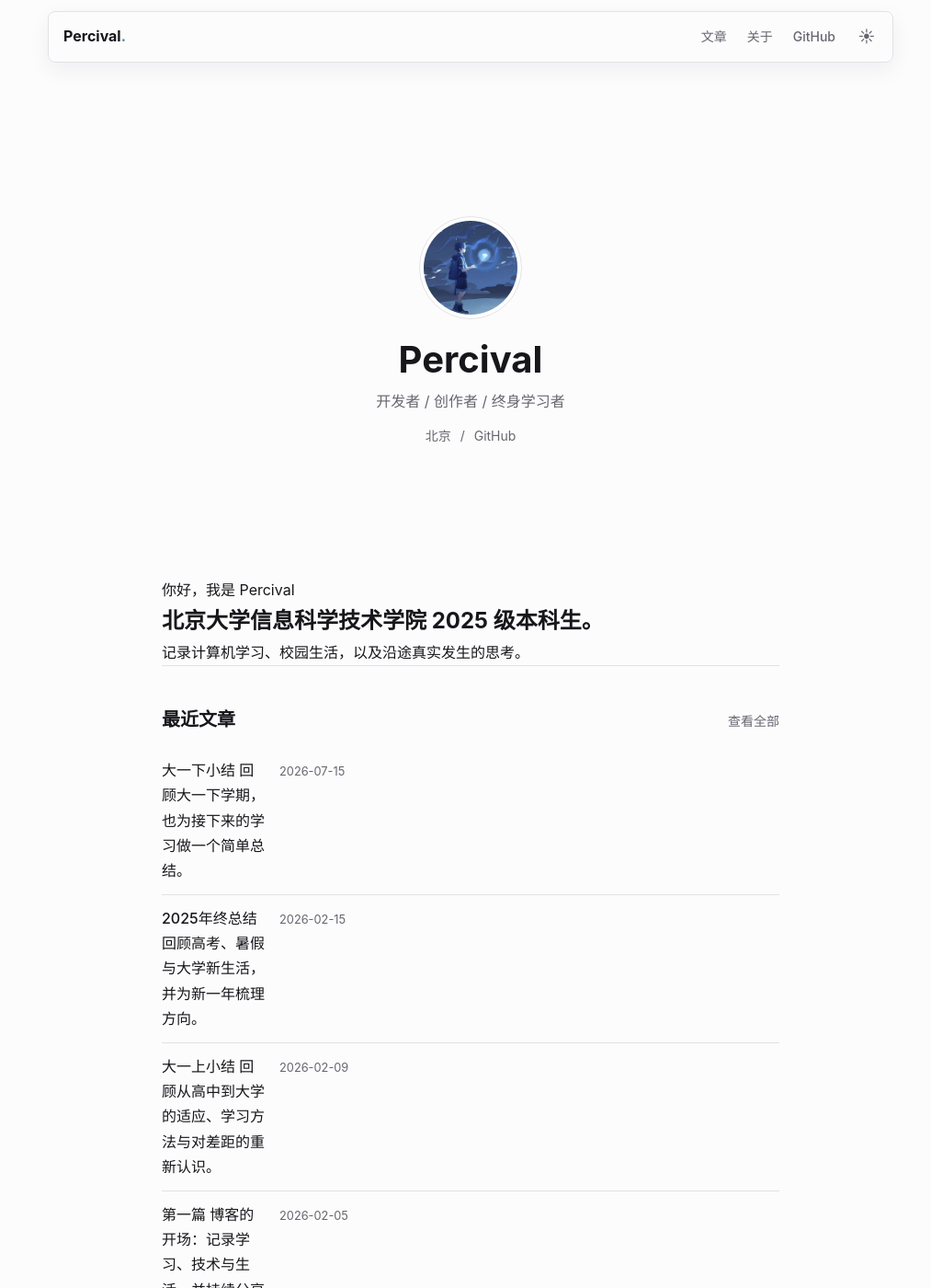
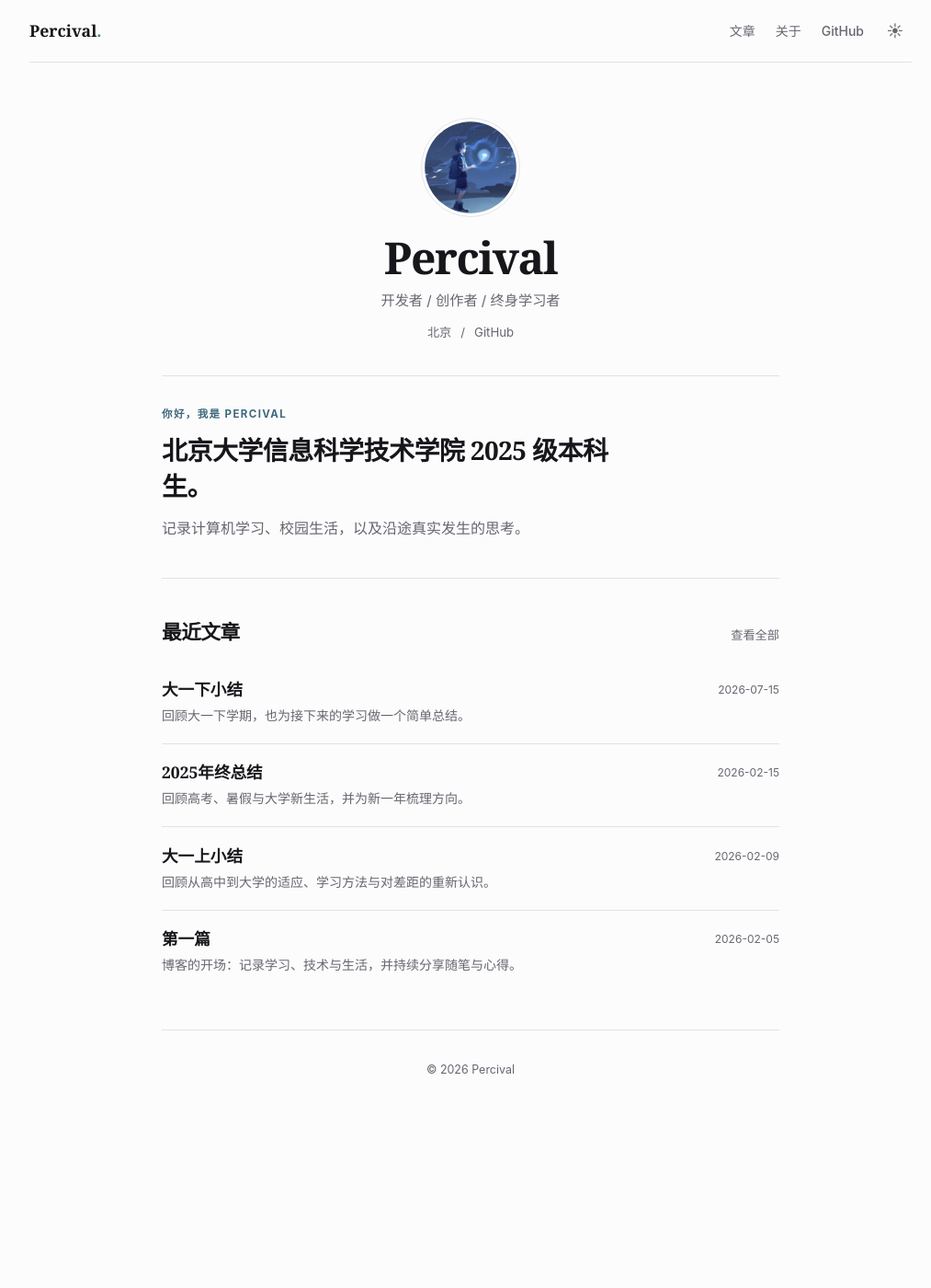
Before and after one commit to Percival-06/Percival-06.github.io, a Jekyll site: the page built from index.md, in a window 1280 px wide and 1400 px high. Shown: the whole window at 92% size, without its empty margins (128-1141 px from the left). Built offline with Jekyll 4.4.1, drawn with Linux system fonts in a browser that asks for light colours.

Commit message:
style: add editorial homepage visual system

```diff
--- a/_layouts/default.html
+++ b/_layouts/default.html
@@ -30,7 +30,7 @@
 <body>
     <header class="site-header">
         <a class="site-brand" href="{{ '/' | relative_url }}" aria-label="返回首页">
-            Percival<span aria-hidden="true">.</span>
+            {{ site.title }}<span aria-hidden="true">.</span>
         </a>
 
         <nav class="site-nav" aria-label="主导航">
--- a/assets/css/style.scss
+++ b/assets/css/style.scss
@@ -12,6 +12,8 @@
   --primary-hover: #3f697c;
   --header-background: rgba(252, 252, 253, 0.86);
   --focus-ring: rgba(85, 127, 147, 0.35);
+  --font-sans: Inter, ui-sans-serif, -apple-system, BlinkMacSystemFont, "Segoe UI", "PingFang SC", "Microsoft YaHei", sans-serif;
+  --font-editorial: ui-serif, "Noto Serif SC", "Songti SC", STSong, Georgia, serif;
 }
 
 :root[data-theme="dark"] {
@@ -41,7 +43,7 @@ body {
   min-height: 100vh;
   background: var(--background);
   color: var(--foreground);
-  font-family: Inter, ui-sans-serif, -apple-system, BlinkMacSystemFont, "Segoe UI", "PingFang SC", "Microsoft YaHei", sans-serif;
+  font-family: var(--font-sans);
   font-size: 16px;
   line-height: 1.7;
   transition: background-color 180ms ease, color 180ms ease;
@@ -59,34 +61,28 @@ button:focus-visible {
 
 .site-header {
   position: sticky;
-  top: 0.75rem;
+  top: 0;
   z-index: 20;
   display: flex;
-  width: min(calc(100% - 2rem), 920px);
-  min-height: 3.5rem;
-  margin: 0.75rem auto 0;
-  padding: 0.5rem 0.625rem 0.5rem 1rem;
+  width: min(calc(100% - 3rem), 960px);
+  min-height: 4.25rem;
+  margin: 0 auto;
+  padding: 0;
   align-items: center;
   justify-content: space-between;
-  gap: 1rem;
+  gap: 1.25rem;
   background: var(--header-background);
-  border: 1px solid var(--border);
-  border-radius: 8px;
-  box-shadow: 0 8px 24px rgba(24, 24, 27, 0.06);
+  border-bottom: 1px solid var(--border);
   backdrop-filter: blur(14px);
   -webkit-backdrop-filter: blur(14px);
-}
-
-:root[data-theme="dark"] .site-header {
-  box-shadow: 0 8px 24px rgba(0, 0, 0, 0.22);
 }
 
 .site-brand {
   flex: 0 0 auto;
   color: var(--foreground);
-  font-size: 1rem;
+  font-family: var(--font-editorial);
+  font-size: 1.1rem;
   font-weight: 700;
-  letter-spacing: 0;
   text-decoration: none;
 }
 
@@ -107,11 +103,10 @@ button:focus-visible {
   min-height: 2.25rem;
   padding: 0.375rem 0.625rem;
   align-items: center;
-  border-radius: 6px;
+  border-radius: 4px;
   color: var(--muted-foreground);
   font-size: 0.875rem;
   font-weight: 500;
-  letter-spacing: 0;
   text-decoration: none;
   transition: color 160ms ease, background-color 160ms ease;
   white-space: nowrap;
@@ -131,7 +126,7 @@ button:focus-visible {
   margin-left: 0.25rem;
   place-items: center;
   border: 0;
-  border-radius: 6px;
+  border-radius: 4px;
   background: transparent;
   color: var(--muted-foreground);
   cursor: pointer;
@@ -166,33 +161,32 @@ button:focus-visible {
 .home-page {
   width: min(100%, 720px);
   margin: 0 auto;
-  padding: 3rem 1.5rem 2.5rem;
+  padding: 2.5rem 1.5rem 3rem;
   animation: fade-in-up 320ms ease both;
 }
 
 .profile-intro {
   display: flex;
-  min-height: min(58vh, 32rem);
-  padding: 2rem 0 3.5rem;
+  padding: 1.25rem 0 2.25rem;
   flex-direction: column;
   align-items: center;
-  justify-content: center;
   text-align: center;
 }
 
 .profile-intro h1 {
-  margin-bottom: 0.5rem;
-  font-size: 2.5rem;
+  margin-bottom: 0.45rem;
+  font-family: var(--font-editorial);
+  font-size: clamp(2.25rem, 7vw, 3rem);
   font-weight: 700;
-  letter-spacing: 0;
-  line-height: 1.2;
+  letter-spacing: -0.03em;
+  line-height: 1.1;
 }
 
 .avatar {
-  width: 7rem;
-  height: 7rem;
-  margin-bottom: 1.25rem;
-  padding: 0.25rem;
+  width: 6.75rem;
+  height: 6.75rem;
+  margin-bottom: 1.1rem;
+  padding: 0.2rem;
   border: 1px solid var(--border);
   border-radius: 50%;
   background: var(--surface);
@@ -201,17 +195,17 @@ button:focus-visible {
 
 .profile-role {
   color: var(--muted-foreground);
-  font-size: 1rem;
+  font-size: 0.95rem;
 }
 
 .profile-meta {
   display: flex;
-  margin-top: 0.75rem;
+  margin-top: 0.65rem;
   align-items: center;
   justify-content: center;
   gap: 0.625rem;
   color: var(--muted-foreground);
-  font-size: 0.875rem;
+  font-size: 0.825rem;
 }
 
 .profile-meta a {
@@ -223,16 +217,38 @@ button:focus-visible {
   color: var(--primary-hover);
 }
 
-.home-section {
-  padding: 2.75rem 0;
+.home-intro {
+  padding: 2rem 0 2.5rem;
   border-top: 1px solid var(--border);
 }
 
-.home-section h2 {
-  font-size: 1.25rem;
+.home-eyebrow {
+  margin-bottom: 0.55rem;
+  color: var(--primary-hover);
+  font-size: 0.72rem;
+  font-weight: 650;
+  letter-spacing: 0.12em;
+  text-transform: uppercase;
+}
+
+.home-intro h2 {
+  max-width: 32rem;
+  font-family: var(--font-editorial);
+  font-size: clamp(1.35rem, 4vw, 1.75rem);
   font-weight: 700;
-  letter-spacing: 0;
+  letter-spacing: -0.02em;
   line-height: 1.4;
+}
+
+.home-intro > p:last-child {
+  max-width: 35rem;
+  margin-top: 0.8rem;
+  color: var(--muted-foreground);
+}
+
+.home-section {
+  padding: 2.5rem 0;
+  border-top: 1px solid var(--border);
 }
 
 .home-section-heading {
@@ -242,9 +258,15 @@ button:focus-visible {
   gap: 1rem;
 }
 
+.home-section-heading h2 {
+  font-family: var(--font-editorial);
+  font-size: 1.35rem;
+  letter-spacing: -0.02em;
+}
+
 .home-section-heading a {
   color: var(--muted-foreground);
-  font-size: 0.875rem;
+  font-size: 0.825rem;
   text-decoration: none;
   transition: color 160ms ease;
 }
@@ -253,17 +275,8 @@ button:focus-visible {
   color: var(--primary-hover);
 }
 
-.home-prose {
-  margin-top: 1rem;
-  color: var(--muted-foreground);
-}
-
-.home-prose p + p {
-  margin-top: 0.5rem;
-}
-
 .home-post-list {
-  margin-top: 1rem;
+  margin-top: 0.8rem;
   list-style: none;
 }
 
@@ -273,68 +286,75 @@ button:focus-visible {
 
 .home-post-link {
   display: grid;
-  min-height: 3.25rem;
-  padding: 0.75rem 0;
-  grid-template-columns: 7rem minmax(0, 1fr);
-  align-items: baseline;
-  gap: 1rem;
+  padding: 1.15rem 0;
+  grid-template-columns: minmax(0, 1fr) auto;
+  align-items: start;
+  gap: 1.5rem;
   text-decoration: none;
 }
 
+.home-post-copy {
+  display: grid;
+  min-width: 0;
+  gap: 0.35rem;
+}
+
+.home-post-title {
+  font-family: var(--font-editorial);
+  font-size: 1.1rem;
+  font-weight: 700;
+  line-height: 1.4;
+  overflow-wrap: anywhere;
+  transition: color 160ms ease, transform 160ms ease;
+}
+
+.home-post-description {
+  color: var(--muted-foreground);
+  font-size: 0.875rem;
+  line-height: 1.6;
+}
+
 .home-post-link time {
+  padding-top: 0.2rem;
   color: var(--muted-foreground);
-  font-size: 0.8rem;
+  font-size: 0.75rem;
   white-space: nowrap;
 }
 
-.home-post-link span {
-  min-width: 0;
-  font-weight: 550;
-  overflow-wrap: anywhere;
-  transition: color 160ms ease;
+.home-post-link:hover .home-post-title {
+  color: var(--primary-hover);
+  transform: translateX(0.2rem);
 }
 
-.home-post-link:hover span {
-  color: var(--primary-hover);
+.home-footer {
+  padding-top: 2rem;
+  border-top: 1px solid var(--border);
+  color: var(--muted-foreground);
+  font-size: 0.78rem;
+  text-align: center;
 }
 
-.education-item {
+.about-page .education-item {
   display: flex;
-  margin-top: 1rem;
+  margin: 0 0 1rem;
   align-items: flex-start;
   justify-content: space-between;
   gap: 1.5rem;
 }
 
-.education-item strong {
+.about-page .education-item strong {
   font-weight: 650;
 }
 
-.education-item p,
-.education-item > span {
+.about-page .education-item p,
+.about-page .education-item > span {
+  margin-bottom: 0;
   color: var(--muted-foreground);
   font-size: 0.875rem;
 }
 
-.education-item > span {
+.about-page .education-item > span {
   flex: 0 0 auto;
-}
-
-.skill-list {
-  margin-top: 1rem;
-  list-style: none;
-}
-
-.skill-list li {
-  font-weight: 550;
-}
-
-.home-footer {
-  padding-top: 2.5rem;
-  border-top: 1px solid var(--border);
-  color: var(--muted-foreground);
-  font-size: 0.8rem;
-  text-align: center;
 }
 
 .page-layout {
@@ -496,22 +516,20 @@ button:focus-visible {
   }
 }
 
-@media (max-width: 560px) {
+@media (max-width: 640px) {
   .site-header {
-    top: 0.5rem;
-    width: calc(100% - 1rem);
-    margin-top: 0.5rem;
-    padding-left: 0.75rem;
-    gap: 0.25rem;
+    width: calc(100% - 2rem);
+    min-height: 3.75rem;
+    gap: 0.5rem;
   }
 
   .site-brand {
-    font-size: 0.925rem;
+    font-size: 1rem;
   }
 
   .site-nav__link {
     padding-inline: 0.45rem;
-    font-size: 0.8rem;
+    font-size: 0.78rem;
   }
 
   .theme-toggle {
@@ -519,28 +537,34 @@ button:focus-visible {
   }
 
   .home-page {
-    padding: 2rem 1.25rem 2rem;
+    padding: 1.5rem 1.25rem 2.5rem;
   }
 
   .profile-intro {
-    min-height: 54vh;
-    padding: 1.5rem 0 3rem;
+    padding: 1rem 0 2rem;
   }
 
-  .profile-intro h1 {
-    font-size: 2.125rem;
+  .avatar {
+    width: 6rem;
+    height: 6rem;
   }
 
+  .home-intro,
   .home-section {
-    padding: 2.25rem 0;
+    padding: 2rem 0;
   }
 
   .home-post-link {
     grid-template-columns: 1fr;
-    gap: 0.2rem;
+    gap: 0.45rem;
   }
 
-  .education-item {
+  .home-post-link time {
+    grid-row: 2;
+    padding-top: 0;
+  }
+
+  .about-page .education-item {
     flex-direction: column;
     gap: 0.35rem;
   }
```
Also changed, not shown: 1 other file.
